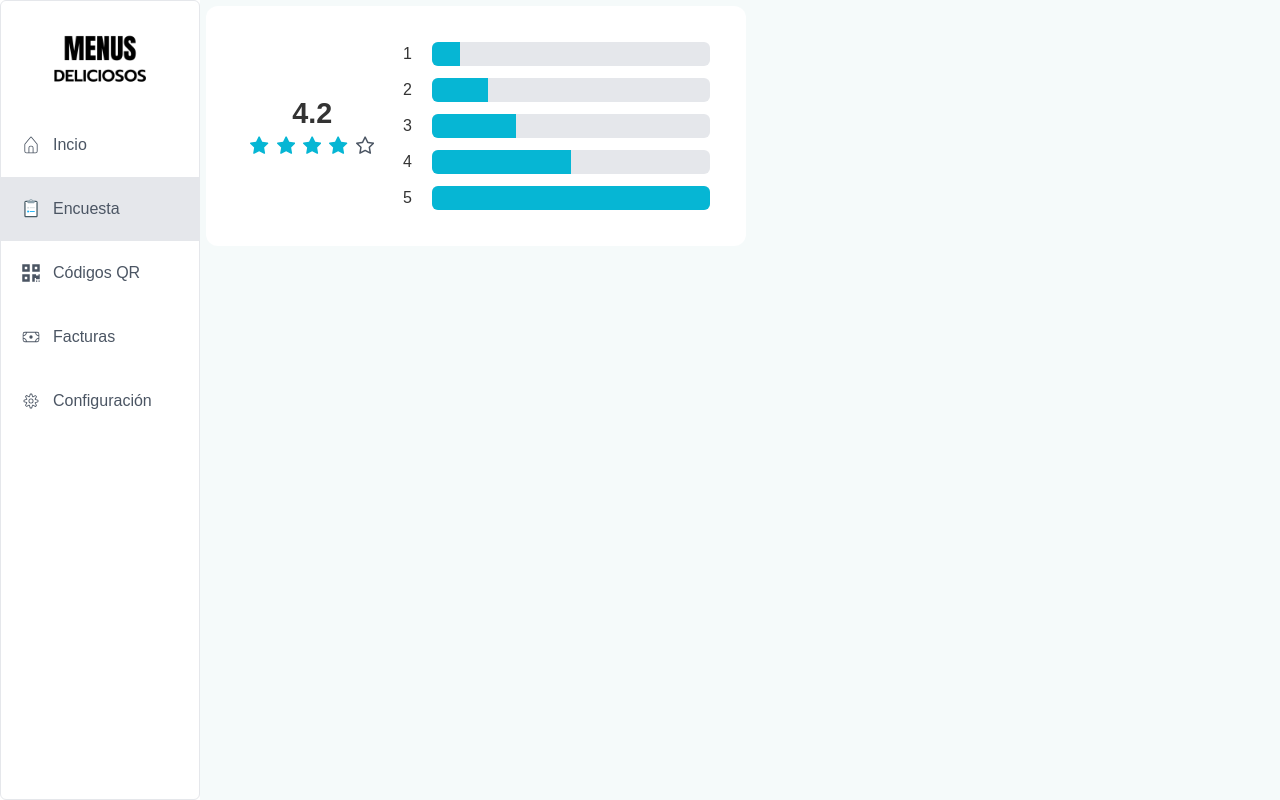
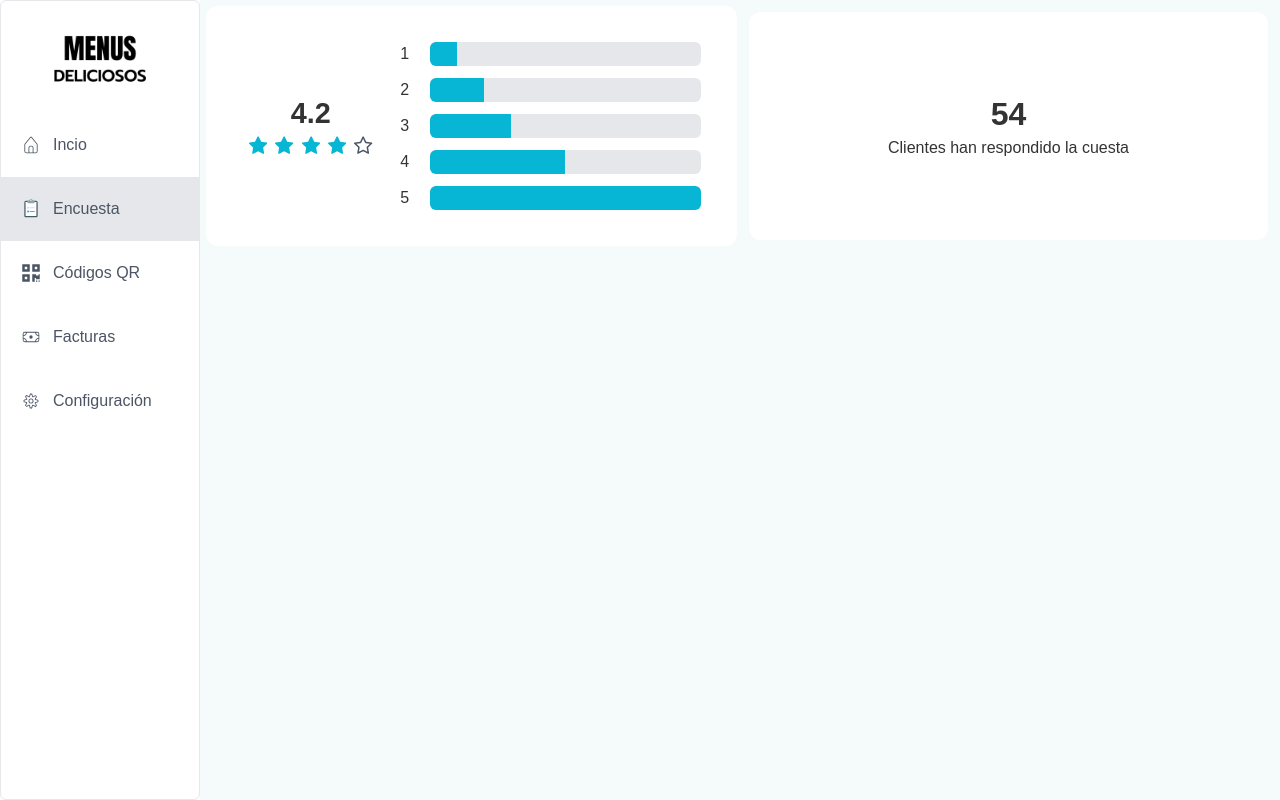
Before and after one commit to judisarodev/menusdeliciososweb, a React (Create React App) app: page /panel in a window 1280 px wide. Both pictures are taken after a click on the element "Encuesta". Built offline with nearby package versions, Linux system fonts and the light colour scheme; no server answers.

Commit message:
Se agraga tarjeta para visualizar cantidad de encuestados

```diff
--- a/src/backoffice/components/raiting-card/RaitingCard.js
+++ b/src/backoffice/components/raiting-card/RaitingCard.js
@@ -1,44 +1,9 @@
-import React, { useEffect, useState } from "react";
+import React, { useEffect } from "react";
 import './raitingCard.scss';
 import { Rating } from 'primereact/rating';
 import { ProgressBar } from 'primereact/progressbar';
 
-const RaitingCard = () => {
-    const [score, setScore] = useState(0);
-    const [oneStarts, setOneStarts] = useState();
-    const [twoStarts, setTwoStarts] = useState();
-    const [threeStarts, seTthreeStarts] = useState();
-    const [fourStarts, setFourStarts] = useState();
-    const [fiveStarts, setFiveStarts] = useState();
-    const [max, setMax] = useState(1);
-
-    useEffect(() => {
-        const scores = [1, 2, 3, 5, 10];
-
-        setMax(getMax(scores));
-        setOneStarts(scores[0]);
-        setTwoStarts(scores[1]);
-        seTthreeStarts(scores[2]);
-        setFourStarts(scores[3]);
-        setFiveStarts(scores[4]);
-        setScore((sum(scores))/5);
-    }, []);
-
-    function getMax(arr){
-        let max = 0;
-        for(let i = 0; i < arr.length; i++){
-            if(arr[i] > max){
-                max = arr[i];
-            }
-        }
-        return max;
-    }
-
-    function sum(arr){
-        return arr.reduce((acc, value) => {
-            return acc + value
-        }, 0);
-    }
+const RaitingCard = ({ score, max, oneStarts, twoStarts, threeStarts, fourStarts, fiveStarts }) => {
 
     return (<div className="raiting-card__container">
         <div className="raiting-card__summary">
--- a/src/backoffice/components/raiting-card/raitingCard.scss
+++ b/src/backoffice/components/raiting-card/raitingCard.scss
@@ -2,9 +2,7 @@
 .raiting-card__container {
     background-color: white;
     padding: $large-box-spacig;
-    margin: $small-box-spacig;
     border-radius: $standard-border-raius;
-    width: 100%;
     display: grid;
     grid-template-columns: 30% 70%;
     grid-template-rows: auto;
--- /dev/null
+++ b/src/backoffice/components/respondents-card/RespondentsCard.js
@@ -0,0 +1,11 @@
+import React from "react";
+import './respondentsCard.scss';
+
+const RespondentsCard = ({ numberOfRespondants }) => {
+    return (<div className="respondent-card__container">
+        <p className="respondent-card__title">{ numberOfRespondants }</p>
+        <p>Clientes han respondido la cuesta</p>
+    </div>);
+}
+
+export { RespondentsCard };
--- /dev/null
+++ b/src/backoffice/components/respondents-card/respondentsCard.scss
@@ -0,0 +1,21 @@
+@import './../../../styles/variables';
+.respondent-card__container {
+    background-color: white;
+    padding: $large-box-spacig;
+    margin: $small-box-spacig;
+    border-radius: $standard-border-raius;
+    display: flex;
+    flex-direction: column;
+    align-items: center;
+    gap: $small-box-spacig;
+    justify-content: center;
+}
+
+.respondent-card__title {
+    font-size: 2rem;
+    font-weight: 600;
+}
+.respondent-card__container p{
+    margin: 0px;
+    padding: 0px;
+}
--- a/src/backoffice/pages/survey/Survey.js
+++ b/src/backoffice/pages/survey/Survey.js
@@ -1,12 +1,58 @@
-import React from "react";
+import React, { useEffect, useState } from "react";
 import { RaitingCard } from "../../components/raiting-card/RaitingCard";
 import './survey.scss';
+import { RespondentsCard } from "../../components/respondents-card/RespondentsCard";
 
 const Survey = () => {
+    const [numberOfRespondants, setNumberOfRespondants] = useState(0);
+    const [score, setScore] = useState(0);
+    const [oneStarts, setOneStarts] = useState();
+    const [twoStarts, setTwoStarts] = useState();
+    const [threeStarts, seTthreeStarts] = useState();
+    const [fourStarts, setFourStarts] = useState();
+    const [fiveStarts, setFiveStarts] = useState();
+    const [max, setMax] = useState(1);
+
+    useEffect(() => {
+        const scores = [1, 2, 3, 5, 10];
+        setMax(getMax(scores));
+        setOneStarts(scores[0]);
+        setTwoStarts(scores[1]);
+        seTthreeStarts(scores[2]);
+        setFourStarts(scores[3]);
+        setFiveStarts(scores[4]);
+        setScore((sum(scores))/5);
+        setNumberOfRespondants(54);
+    }, []);
+
+
+    function getMax(arr){
+        let max = 0;
+        for(let i = 0; i < arr.length; i++){
+            if(arr[i] > max){
+                max = arr[i];
+            }
+        }
+        return max;
+    }
+
+    function sum(arr){
+        return arr.reduce((acc, value) => {
+            return acc + value
+        }, 0);
+    }
+
     return(<div className="survey-container">
         <div className="survey__cards-container">
-            <RaitingCard />
-
+            <RaitingCard
+            score={score}
+            max={max}
+            oneStarts={oneStarts}
+            twoStarts={twoStarts}
+            threeStarts={threeStarts}
+            fourStarts={fourStarts}
+            fiveStarts={fiveStarts}/>
+            <RespondentsCard numberOfRespondants={numberOfRespondants} />
         </div>
     </div>);
 }
--- a/src/backoffice/pages/survey/survey.scss
+++ b/src/backoffice/pages/survey/survey.scss
@@ -7,4 +7,6 @@
     display: grid;
     grid-template-columns: repeat(2, 1fr);
     grid-template-rows: auto;
+    gap: $small-box-spacig;
+    padding: $small-box-spacig;
 }
```
